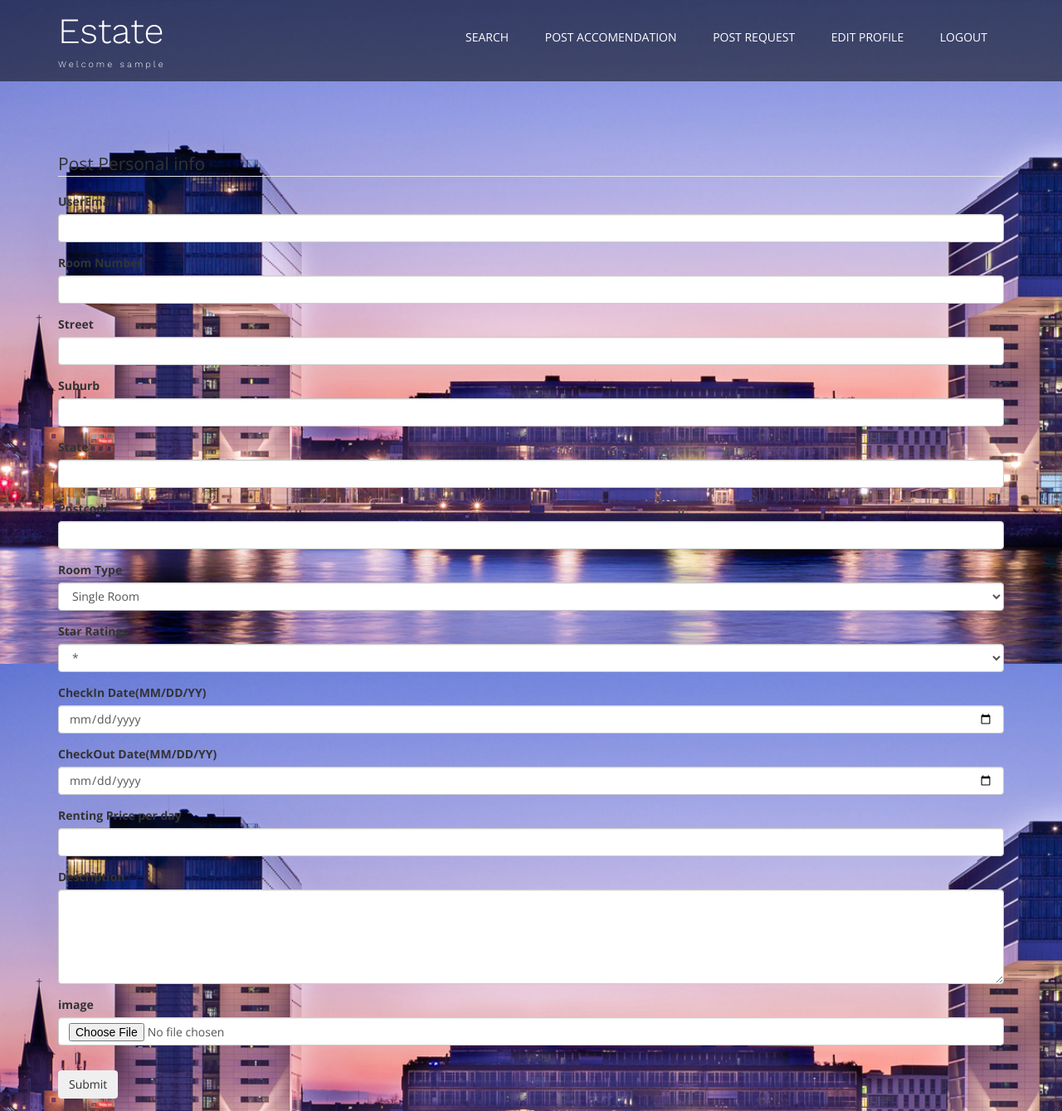
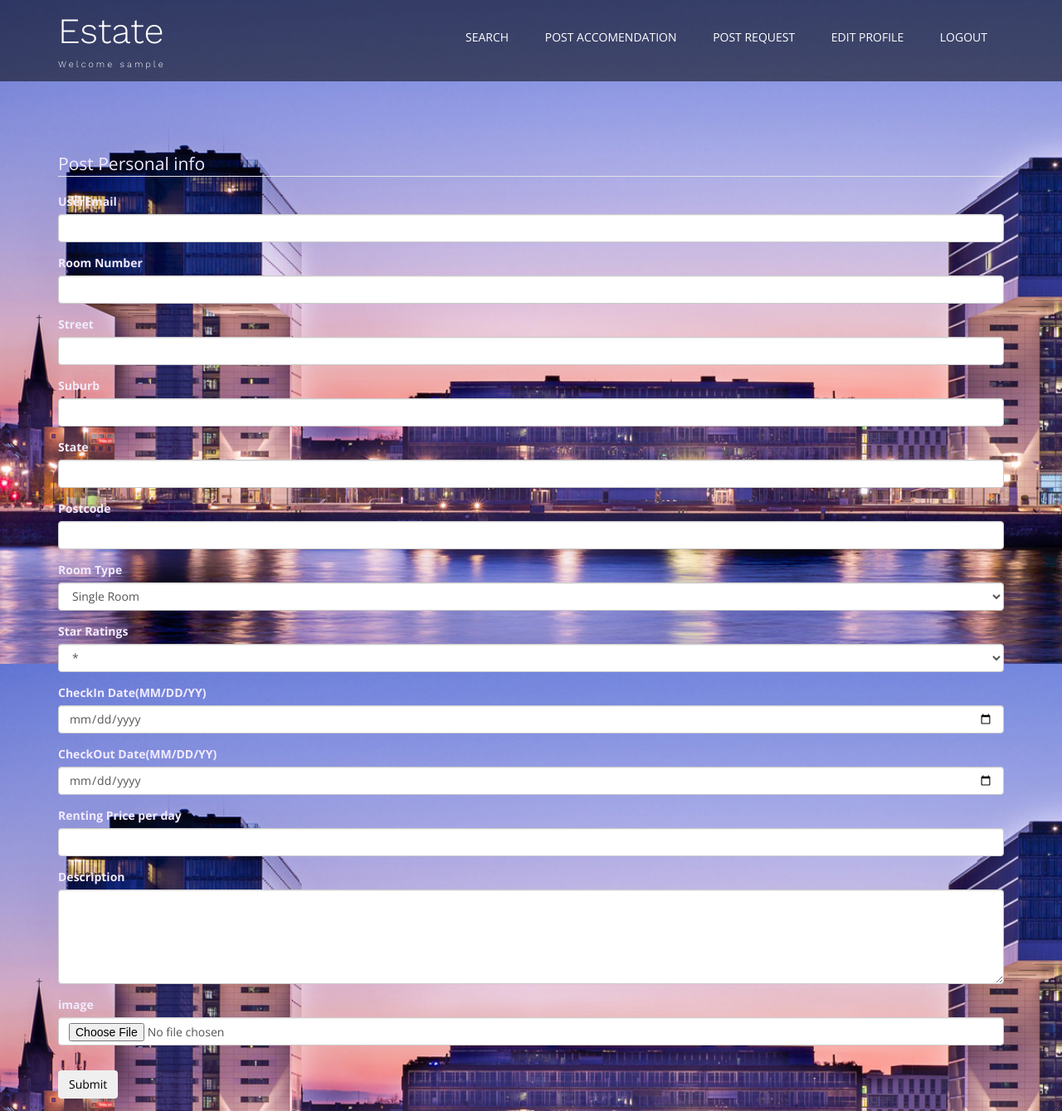
Before and after one commit to Alwaysproblem/COMP9900-proj, a Flask app: page /add in a window 1280 px wide. Shown: the whole page at 83% size. Run offline with Flask 2, Linux system fonts and the light colour scheme; the visitor is signed in with stand-in values (Sample User, id 1); some libraries are stand-ins or nearby versions.

Commit message:
modified style of add

```diff
--- a/templates/add.html
+++ b/templates/add.html
@@ -2,10 +2,10 @@
 {% block body_contents %}
     <!-- <h1>Post Accommodation</h1> -->
     <div class="content-section">
-        <form method="POST" action="" enctype="multipart/form-data">
+        <form method="POST" action="" enctype="multipart/form-data" style="color: rgb(241, 235, 253);">
             {{ form.hidden_tag() }}
-            <fieldset class="form-group">
-                <legend class="border-bottom mb-4">Post Personal info</legend>
+            <fieldset class="form-group" >
+                <legend class="border-bottom mb-4" style="color: rgb(241, 235, 253);">Post Personal info</legend>
                 <div class="form-group">
                     {{ form.UserEmail.label(class="form-control-label") }}
                     {% if form.UserEmail.errors %}
@@ -159,7 +159,7 @@
                     {% endif %}
                 </div>
             </fieldset>
-            <div class="form-group">
+            <div class="form-group" style="color:black">
                 {{ form.submit(class="btn btn-outline-info") }}
             </div>
         </form>
--- a/templates/base.html
+++ b/templates/base.html
@@ -51,7 +51,6 @@
                 </div>
             </div>
         </div>
-        <!-- <div class="container" style="margin-left: 30%;margin-top: 3% "> -->
         <div class="container">
             {% with messages = get_flashed_messages() %}
                 {% if messages %}<ul>
```
Also changed, not shown: templates/mainpage.html (+28 -0 lines), images/home.png (added).
